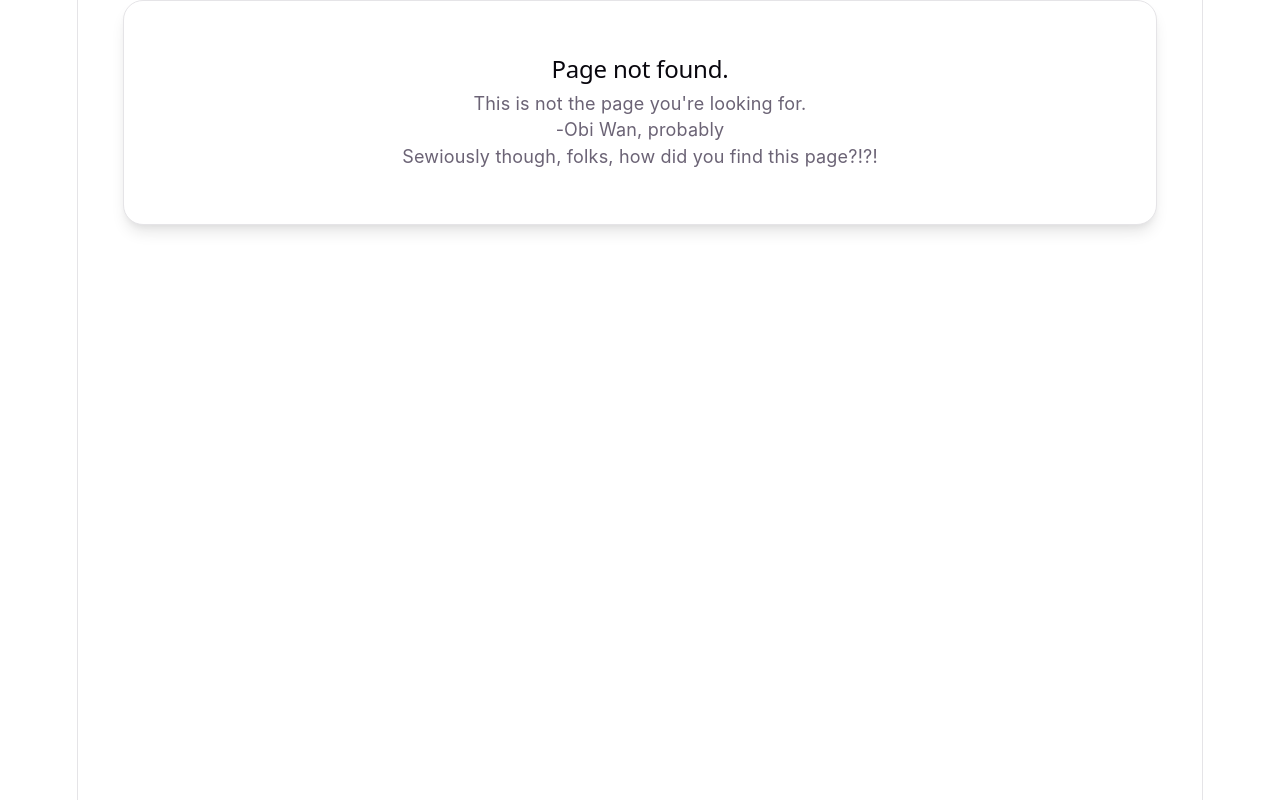
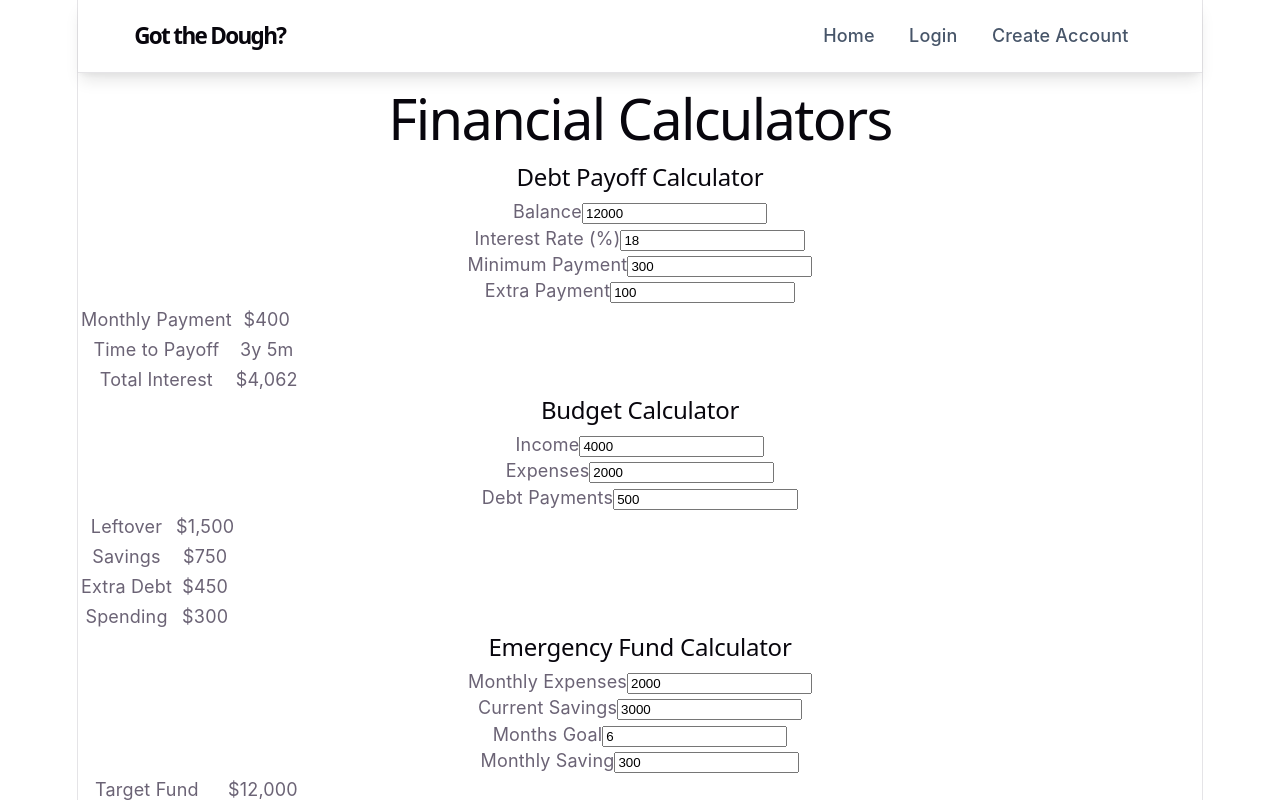
Before and after one commit to adrimivas/appdev_final, a React (Vite) app in the folder moneyApp/: page /calculator in a window 1280 px wide. Before the commit this address had no page. Shown: the top 800 px of the page. Built offline with nearby package versions, Linux system fonts and the light colour scheme.

Commit message:
Merged all code together + created basic calc page

```diff
--- a/moneyApp/src/App.jsx
+++ b/moneyApp/src/App.jsx
@@ -9,6 +9,7 @@ import Expenses from "./pages/DebtExpenses";
 import Links from "./pages/links";
 import CreateAcc from "./pages/createAcc";
 import Profile from "./pages/profile";
+import CalculatorPage from "./pages/calc";
 
 const router = createBrowserRouter([
   {
@@ -23,6 +24,7 @@ const router = createBrowserRouter([
       { path: "expenses", element: <Expenses /> },
       { path: "create-account", element: <CreateAcc /> },
       { path: "links", element: <Links /> },
+      { path: "calculator", element: <CalculatorPage /> },
       { path: "profile", element: <Profile /> },
     ],
   },
--- a/moneyApp/src/components/Header.jsx
+++ b/moneyApp/src/components/Header.jsx
@@ -3,10 +3,6 @@ import { NavLink, useNavigate } from "react-router-dom";
 export default function Header() {
   const isLoggedIn = !!localStorage.getItem("userId");
   const navigate = useNavigate();
-
-    console.log("HEADER RENDERING");
-    console.log("isLoggedIn:", isLoggedIn);
-    console.log("stored user:", localStorage.getItem("userId"));
 
   const handleLogout = () => {
     localStorage.removeItem("userId");
@@ -21,13 +17,25 @@ export default function Header() {
         <nav className="nav-links">
           {!isLoggedIn && (
             <>
-                            <NavLink to="/" end className={({ isActive }) => isActive ? "active" : ""}>
+              <NavLink
+                to="/"
+                end
+                className={({ isActive }) => (isActive ? "active" : "")}
+              >
                 Home
               </NavLink>
-                            <NavLink to="/login" className={({ isActive }) => isActive ? "active" : ""}>
+
+              <NavLink
+                to="/login"
+                className={({ isActive }) => (isActive ? "active" : "")}
+              >
                 Login
               </NavLink>
-                            <NavLink to="/create-account" className={({ isActive }) => isActive ? "active" : ""}>
+
+              <NavLink
+                to="/create-account"
+                className={({ isActive }) => (isActive ? "active" : "")}
+              >
                 Create Account
               </NavLink>
             </>
@@ -35,20 +43,39 @@ export default function Header() {
 
           {isLoggedIn && (
             <>
-                            <NavLink to="/profile" className={({ isActive }) => isActive ? "active" : ""}>
+              <NavLink
+                to="/profile"
+                className={({ isActive }) => (isActive ? "active" : "")}
+              >
                 Profile
               </NavLink>
-                            <NavLink to="/investments" className={({ isActive }) => isActive ? "active" : ""}>
+
+              <NavLink
+                to="/investments"
+                className={({ isActive }) => (isActive ? "active" : "")}
+              >
                 Investments
               </NavLink>
-                            <NavLink to="/debt" className={({ isActive }) => isActive ? "active" : ""}>
+
+              <NavLink
+                to="/expenses"
+                className={({ isActive }) => (isActive ? "active" : "")}
+              >
                 Debt
               </NavLink>
-                            <NavLink to="/calculator" className={({ isActive }) => isActive ? "active" : ""}>
+
+              <NavLink
+                to="/calculator"
+                className={({ isActive }) => (isActive ? "active" : "")}
+              >
                 Calculator
               </NavLink>
 
-                            <button type="button" className="logout-btn" onClick={handleLogout}>
+              <button
+                type="button"
+                className="logout-btn"
+                onClick={handleLogout}
+              >
                 Logout
               </button>
             </>
--- a/moneyApp/src/pages/DebtExpenses.jsx
+++ b/moneyApp/src/pages/DebtExpenses.jsx
@@ -11,33 +11,54 @@ export default function Expenses() {
   const [debts, setDebts] = useState([]);
   const [selectedDebt, setSelectedDebt] = useState(null);
   const [selectedExpense, setSelectedExpense] = useState(null);
-  const [expenses, setExpenses] = useState(null);
+  const [expenses, setExpenses] = useState([]);
   const [showDebtForm, setShowDebtForm] = useState(false);
   const [showExpenseForm, setShowExpenseForm] = useState(false);
 
   const fetchData = async (id) => {
     const activeId = id || userId;
-    if(!activeId) return;
-    try{
-      const [debtRes, expenseRes] = await Promise.all([
-        fetch(`http://localhost:5000/api/debts/${activeId}`),
-        fetch(`http://localhost:5000/api/expenses/${activeId}`)
-      ]);
-      const debtData = await debtRes.json();
-      const expenseData = await expenseRes.json();
-      setDebts(debtData);
-      setExpenses(expenseData);
+    if (!activeId) return;
+
+    try {
+      const response = await fetch(`http://localhost:5001/users/${activeId}`);
+      const data = await response.json();
+
+      if (!response.ok) {
+        console.error("Failed to fetch user data:", data);
+        setDebts([]);
+        setExpenses([]);
+        return;
+      }
+
+      const monthlyExpenses = Array.isArray(data?.user?.expenses?.monthly)
+        ? data.user.expenses.monthly
+        : [];
+
+      const debtItems = monthlyExpenses.filter(
+        (item) => String(item?.category || "").toLowerCase().trim() === "debt"
+      );
+
+      const nonDebtExpenses = monthlyExpenses.filter(
+        (item) => String(item?.category || "").toLowerCase().trim() !== "debt"
+      );
+
+      setDebts(debtItems);
+      setExpenses(nonDebtExpenses);
     } catch (err) {
       console.error("Error fetching data:", err);
+      setDebts([]);
+      setExpenses([]);
     }
   };
 
   useEffect(() => {
-    const loggedInUser = JSON.parse(localStorage.getItem("user"));
-    const actualId = loggedInUser?.id || loggedInUser?._id;
-    if(actualId) {
-      setUserId(actualId);
-      fetchData(actualId);
+    const storedUserId = localStorage.getItem("userId");
+
+    if (storedUserId) {
+      setUserId(storedUserId);
+      fetchData(storedUserId);
+    } else {
+      console.error("No userId found in localStorage");
     }
   }, []);
 
@@ -48,19 +69,25 @@ export default function Expenses() {
           debt={selectedDebt}
           userId={userId}
           goBack={() => setSelectedDebt(null)}
-          refresh={() => { fetchData(userId); setSelectedDebt(null); }}
+          refresh={() => {
+            fetchData(userId);
+            setSelectedDebt(null);
+          }}
         />
-      ) :
-      selectedExpense ? (
+      ) : selectedExpense ? (
         <ExpenseDetail
           expense={selectedExpense}
           userId={userId}
           goBack={() => setSelectedExpense(null)}
-          refresh={() => { fetchData(userId); setSelectedExpense(null); }}
+          refresh={() => {
+            fetchData(userId);
+            setSelectedExpense(null);
+          }}
         />
       ) : (
         <>
           <h1>All Expenses & Debts</h1>
+
           <section style={{ marginBottom: "40px" }}>
             <div style={{ display: "flex", alignItems: "center", gap: "20px" }}>
               <h2>Debts</h2>
@@ -68,15 +95,22 @@ export default function Expenses() {
                 {showDebtForm ? "Cancel" : "Add Debt"}
               </button>
             </div>
+
             {showDebtForm && (
               <AddDebt
                 userId={userId}
-                refresh={() => { fetchData(userId); setShowDebtForm(false); }}
+                refresh={() => {
+                  fetchData(userId);
+                  setShowDebtForm(false);
+                }}
               />
             )}
+
             <DebtList debts={debts} onSelect={setSelectedDebt} />
           </section>
+
           <hr />
+
           <section style={{ marginTop: "40px" }}>
             <div style={{ display: "flex", alignItems: "center", gap: "20px" }}>
               <h2>Expenses</h2>
@@ -84,12 +118,17 @@ export default function Expenses() {
                 {showExpenseForm ? "Cancel" : "Add Expense"}
               </button>
             </div>
+
             {showExpenseForm && (
               <AddExpense
                 userId={userId}
-                refresh={() => { fetchData(userId); setShowExpenseForm(false); }}
+                refresh={() => {
+                  fetchData(userId);
+                  setShowExpenseForm(false);
+                }}
               />
             )}
+
             <ExpenseList expenses={expenses} onSelect={setSelectedExpense} />
           </section>
         </>
--- /dev/null
+++ b/moneyApp/src/pages/calc.jsx
@@ -0,0 +1,235 @@
+import { useMemo, useState } from "react";
+
+function formatMoney(value) {
+  return Number(value || 0).toLocaleString(undefined, {
+    style: "currency",
+    currency: "USD",
+    maximumFractionDigits: 0,
+  });
+}
+
+function formatMonths(months) {
+  if (!months || !Number.isFinite(months)) return "N/A";
+  const years = Math.floor(months / 12);
+  const rem = months % 12;
+  if (years === 0) return `${rem} months`;
+  return `${years}y ${rem}m`;
+}
+
+/* =========================
+   DEBT CALCULATOR
+========================= */
+function DebtCalculator() {
+  const [balance, setBalance] = useState(12000);
+  const [rate, setRate] = useState(18);
+  const [minPay, setMinPay] = useState(300);
+  const [extra, setExtra] = useState(100);
+
+  const result = useMemo(() => {
+    const principal = Number(balance) || 0;
+    const r = (Number(rate) || 0) / 100 / 12;
+    const payment = (Number(minPay) || 0) + (Number(extra) || 0);
+
+    if (principal <= 0 || payment <= 0) {
+      return { months: 0, interest: 0, total: 0 };
+    }
+
+    let remaining = principal;
+    let months = 0;
+    let interest = 0;
+
+    while (remaining > 0 && months < 1000) {
+      const i = remaining * r;
+      interest += i;
+      remaining = remaining + i - payment;
+      months++;
+    }
+
+    return {
+      months,
+      interest,
+      total: principal + interest,
+      payment,
+    };
+  }, [balance, rate, minPay, extra]);
+
+  return (
+    <section className="bg-white p-6 rounded-lg shadow">
+      <h2>Debt Payoff Calculator</h2>
+
+      <div>
+        <label>Balance</label>
+        <input type="number" value={balance} onChange={e => setBalance(e.target.value)} />
+      </div>
+
+      <div>
+        <label>Interest Rate (%)</label>
+        <input type="number" value={rate} onChange={e => setRate(e.target.value)} />
+      </div>
+
+      <div>
+        <label>Minimum Payment</label>
+        <input type="number" value={minPay} onChange={e => setMinPay(e.target.value)} />
+      </div>
+
+      <div>
+        <label>Extra Payment</label>
+        <input type="number" value={extra} onChange={e => setExtra(e.target.value)} />
+      </div>
+
+      <table>
+        <tbody>
+          <tr>
+            <td>Monthly Payment</td>
+            <td>{formatMoney(result.payment)}</td>
+          </tr>
+          <tr>
+            <td>Time to Payoff</td>
+            <td>{formatMonths(result.months)}</td>
+          </tr>
+          <tr>
+            <td>Total Interest</td>
+            <td>{formatMoney(result.interest)}</td>
+          </tr>
+        </tbody>
+      </table>
+    </section>
+  );
+}
+
+/* =========================
+   BUDGET CALCULATOR
+========================= */
+function BudgetCalculator() {
+  const [income, setIncome] = useState(4000);
+  const [expenses, setExpenses] = useState(2000);
+  const [debt, setDebt] = useState(500);
+
+  const result = useMemo(() => {
+    const leftover = income - expenses - debt;
+    return {
+      leftover,
+      savings: leftover * 0.5,
+      debtExtra: leftover * 0.3,
+      spending: leftover * 0.2,
+    };
+  }, [income, expenses, debt]);
+
+  return (
+    <section className="bg-white p-6 rounded-lg shadow">
+      <h2>Budget Calculator</h2>
+
+      <div>
+        <label>Income</label>
+        <input type="number" value={income} onChange={e => setIncome(e.target.value)} />
+      </div>
+
+      <div>
+        <label>Expenses</label>
+        <input type="number" value={expenses} onChange={e => setExpenses(e.target.value)} />
+      </div>
+
+      <div>
+        <label>Debt Payments</label>
+        <input type="number" value={debt} onChange={e => setDebt(e.target.value)} />
+      </div>
+
+      <table>
+        <tbody>
+          <tr>
+            <td>Leftover</td>
+            <td>{formatMoney(result.leftover)}</td>
+          </tr>
+          <tr>
+            <td>Savings</td>
+            <td>{formatMoney(result.savings)}</td>
+          </tr>
+          <tr>
+            <td>Extra Debt</td>
+            <td>{formatMoney(result.debtExtra)}</td>
+          </tr>
+          <tr>
+            <td>Spending</td>
+            <td>{formatMoney(result.spending)}</td>
+          </tr>
+        </tbody>
+      </table>
+    </section>
+  );
+}
+
+/* =========================
+   EMERGENCY FUND
+========================= */
+function EmergencyCalculator() {
+  const [monthly, setMonthly] = useState(2000);
+  const [saved, setSaved] = useState(3000);
+  const [months, setMonths] = useState(6);
+  const [saveRate, setSaveRate] = useState(300);
+
+  const result = useMemo(() => {
+    const target = monthly * months;
+    const needed = Math.max(target - saved, 0);
+    const time = saveRate > 0 ? Math.ceil(needed / saveRate) : 0;
+
+    return { target, needed, time };
+  }, [monthly, saved, months, saveRate]);
+
+  return (
+    <section className="bg-white p-6 rounded-lg shadow">
+      <h2>Emergency Fund Calculator</h2>
+
+      <div>
+        <label>Monthly Expenses</label>
+        <input type="number" value={monthly} onChange={e => setMonthly(e.target.value)} />
+      </div>
+
+      <div>
+        <label>Current Savings</label>
+        <input type="number" value={saved} onChange={e => setSaved(e.target.value)} />
+      </div>
+
+      <div>
+        <label>Months Goal</label>
+        <input type="number" value={months} onChange={e => setMonths(e.target.value)} />
+      </div>
+
+      <div>
+        <label>Monthly Saving</label>
+        <input type="number" value={saveRate} onChange={e => setSaveRate(e.target.value)} />
+      </div>
+
+      <table>
+        <tbody>
+          <tr>
+            <td>Target Fund</td>
+            <td>{formatMoney(result.target)}</td>
+          </tr>
+          <tr>
+            <td>Still Needed</td>
+            <td>{formatMoney(result.needed)}</td>
+          </tr>
+          <tr>
+            <td>Months to Goal</td>
+            <td>{result.time} months</td>
+          </tr>
+        </tbody>
+      </table>
+    </section>
+  );
+}
+
+/* =========================
+   PAGE
+========================= */
+export default function CalculatorPage() {
+  return (
+    <div>
+      <h1>Financial Calculators</h1>
+
+      <DebtCalculator />
+      <BudgetCalculator />
+      <EmergencyCalculator />
+    </div>
+  );
+}
```
Lines whose indentation alone changed are shown as unchanged.
